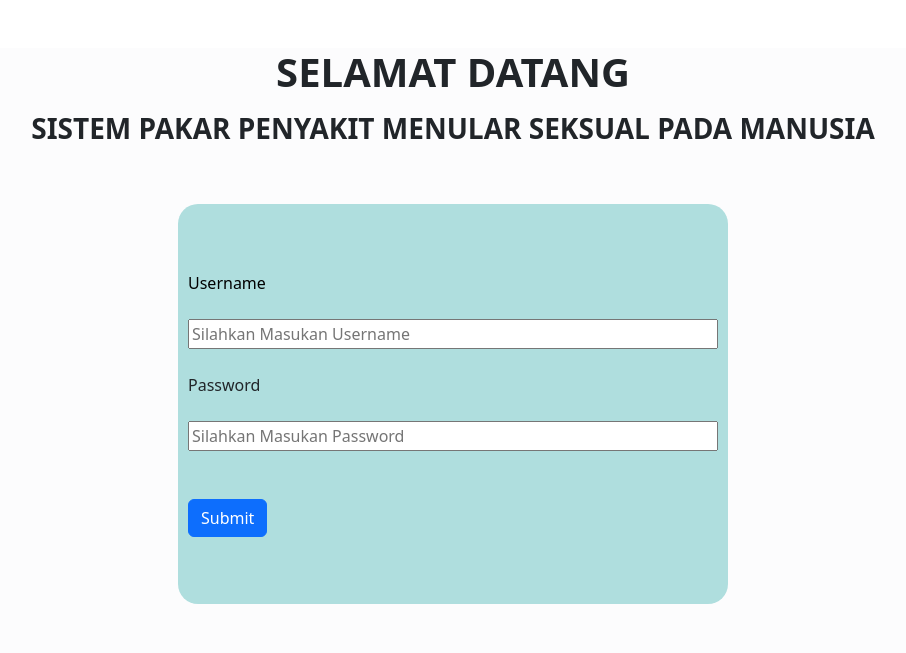
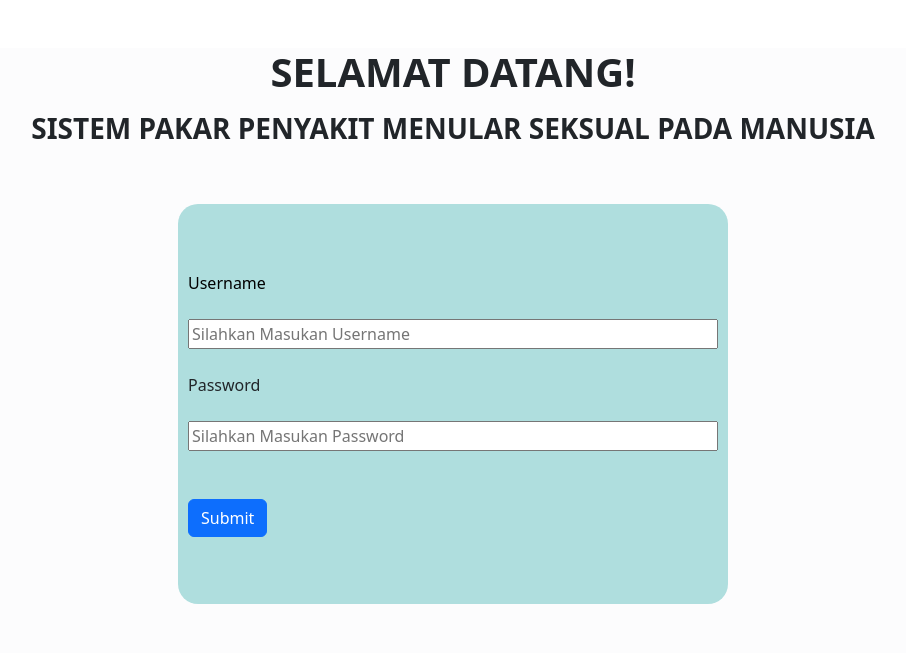
Before and after one commit to sifanurfeb/SistemPakar, a PHP site: page /login.php in a window 1280 px wide. Shown: the top 653 px of the page, without its empty margins (187-1093 px from the left). Run offline with PHP 8.4, Linux system fonts and the light colour scheme.

Commit message:
test update

```diff
--- a/login.php
+++ b/login.php
@@ -12,7 +12,7 @@
 <div class="container">
     <div class="bg-light-subtle">
         <div class="d-flex align-items-center justify-content-center flex-column mt-5">
-            <h1 class="text-uppercase fw-semibold mb-3">Selamat Datang</h1>
+            <h1 class="text-uppercase fw-semibold mb-3">Selamat Datang!</h1>
             <h3 class="text-uppercase fw-bold">Sistem Pakar PENYAKIT MENULAR SEKSUAL PADA MANUSIA</h3>
             <div class="login">
                 <label for="name" class="text-black">Username</label><br>
```
